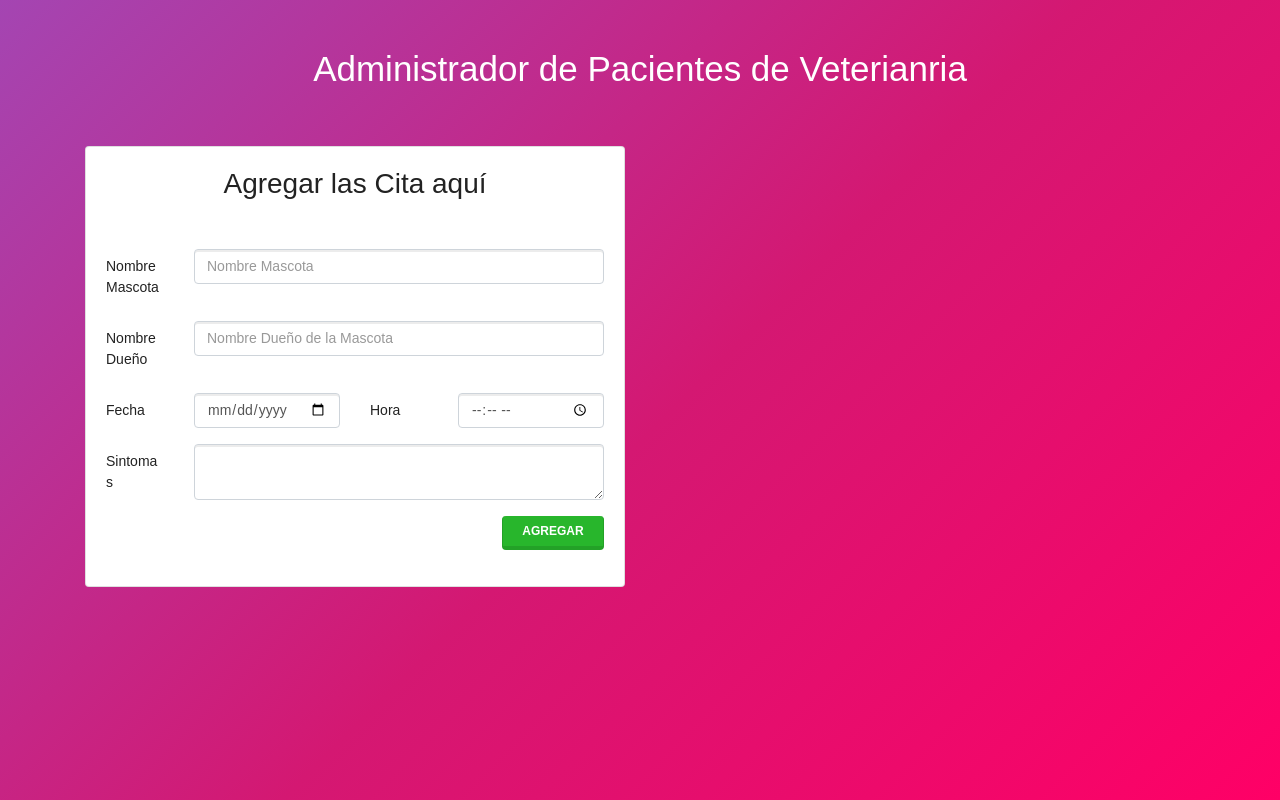
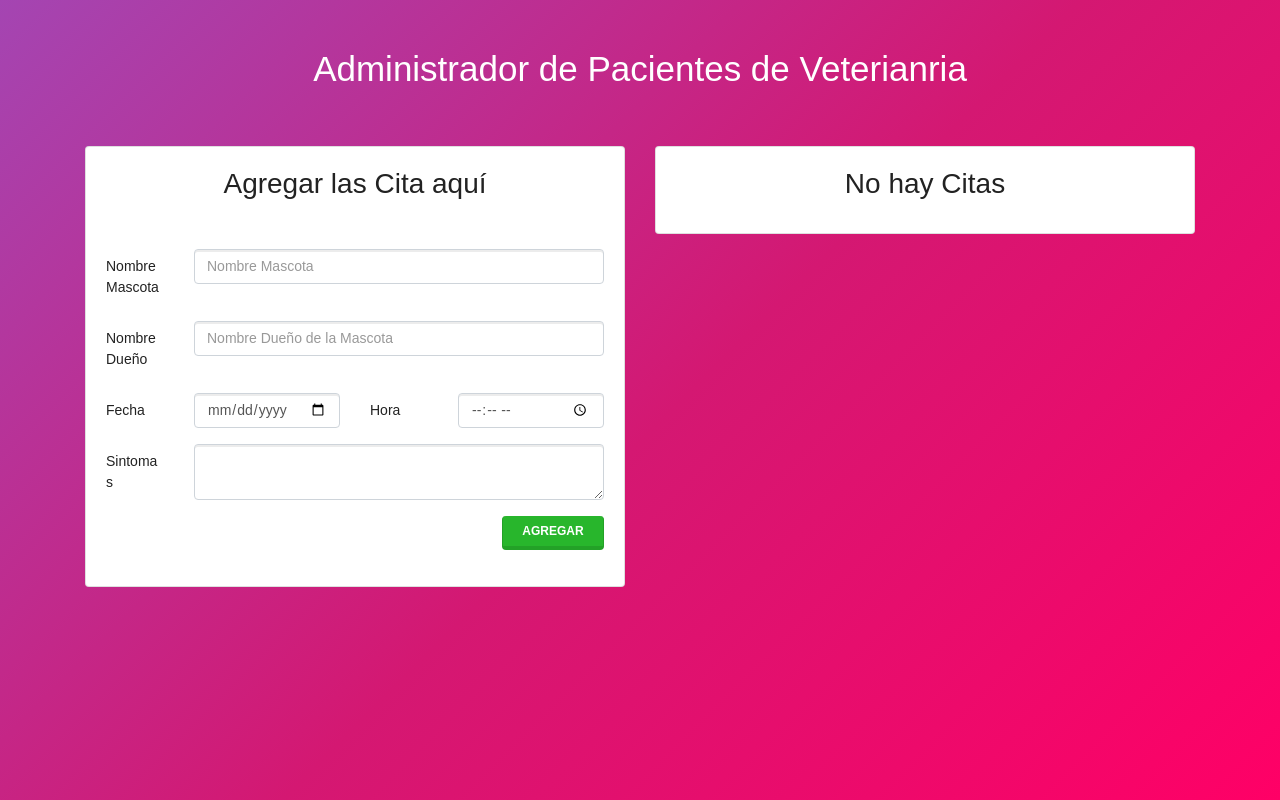
Before and after one commit to Ricuesta86/citas-react, a React (Create React App) app: page / in a window 1280 px wide. Built offline with nearby package versions, Linux system fonts and the light colour scheme.

Commit message:
Se agrego el componente ListaCitas

```diff
--- a/src/App.js
+++ b/src/App.js
@@ -1,6 +1,7 @@
 import React, { Component } from 'react';
 import Header from './componentes/Header';
 import AgregarCitas from './componentes/AgregarCitas';
+import ListaCitas from './componentes/ListaCitas';
 
 class App extends Component {
 
@@ -36,6 +37,11 @@ class App extends Component {
                     crearCita={this.crearCita}
                   />
                 </div>
+                <div className="col-md-6">
+                  <ListaCitas
+                    citas={this.state.citas}
+                  />
+                </div>
               </div>
           </div>
         );
--- /dev/null
+++ b/src/componentes/ListaCitas.js
@@ -0,0 +1,21 @@
+import React, { Component } from 'react'
+
+export class ListaCitas extends Component {
+    render() {
+
+        const citas = this.props.citas
+
+        // console.log(Object.keys(citas).length);
+        const mensaje=Object.keys(citas).length === 0 ? 'No hay Citas' : 'Administra tus Citas aqui'
+
+        return (
+            <div className="card mt-5">
+                <div className="card-body">
+                    <h2 className="card-title text-center">{mensaje}</h2>
+                </div>
+            </div>
+        )
+    }
+}
+
+export default ListaCitas
```
